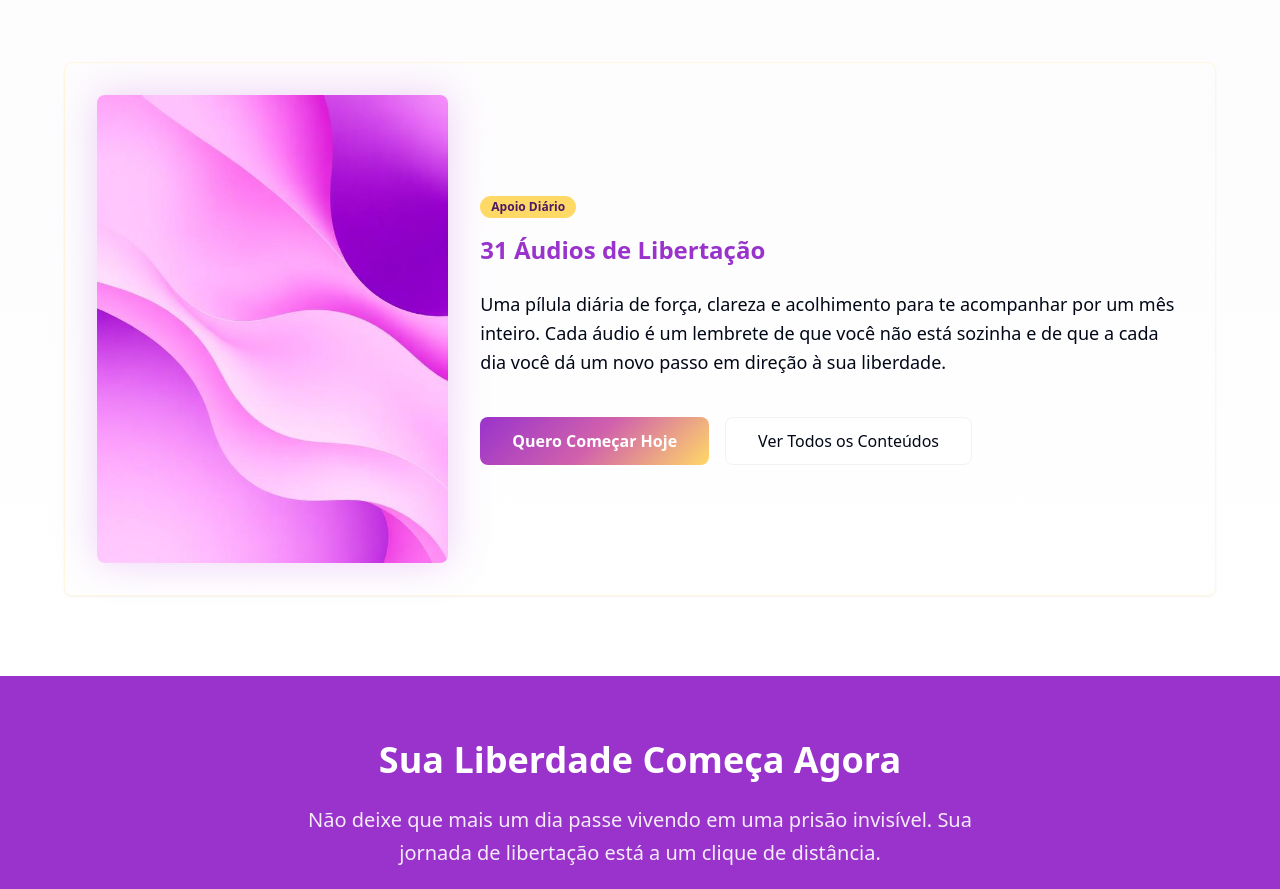
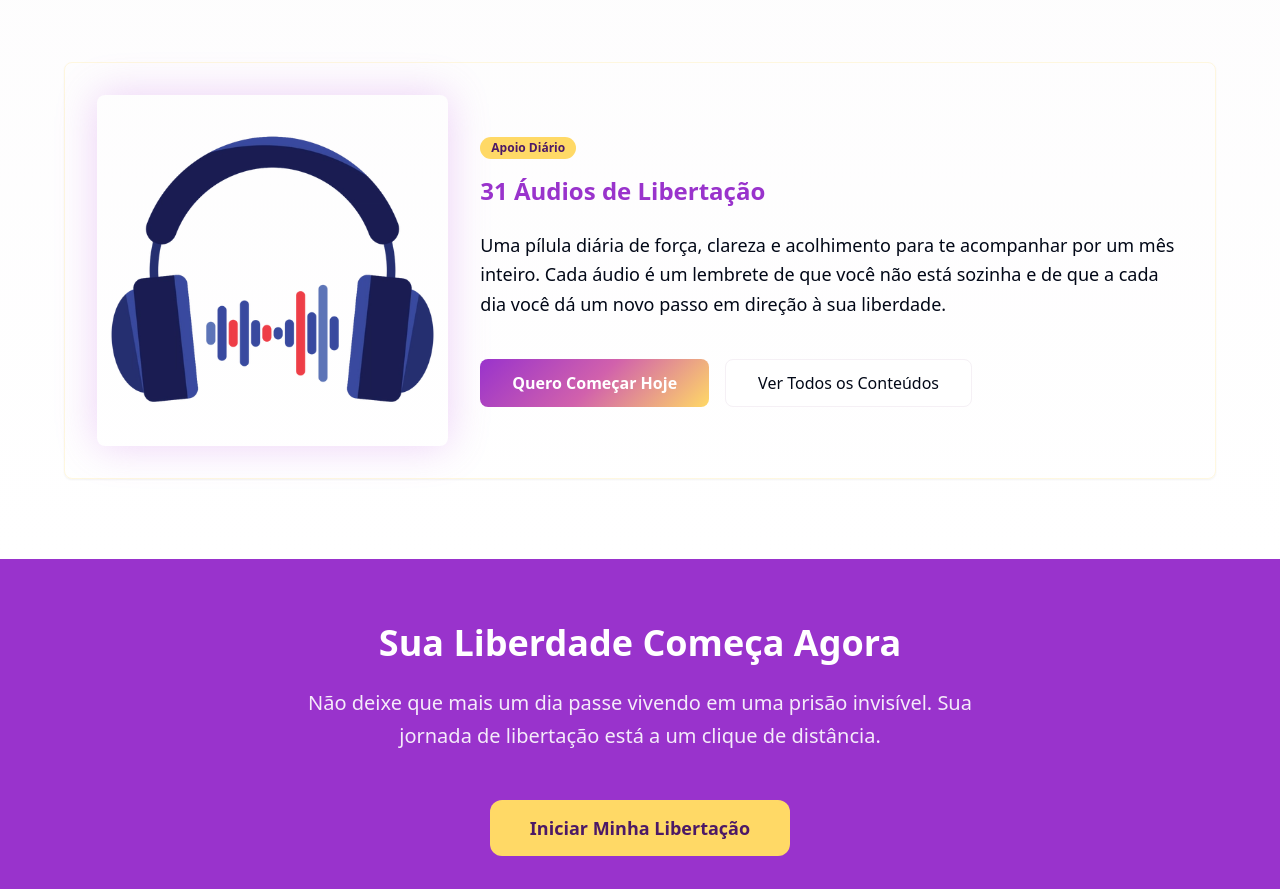
Before and after one commit to ViviPepper/liberta-seu-ser, a React (Vite) app: page / in a window 1280 px wide. Shown: the part 6858-7747 px from the top of the page. Built offline with nearby package versions, Linux system fonts and the light colour scheme.

Commit message:
Add image to daily audios
Included the provided image in the daily audios section.

```diff
--- a/src/components/PackContents.tsx
+++ b/src/components/PackContents.tsx
@@ -201,7 +201,7 @@ export default function PackContents() {
             <CardContent className="flex flex-col lg:flex-row items-center gap-8 p-8">
               <div className="lg:w-1/3">
                 <img
-                  src={bookMockup2}
+                  src="/lovable-uploads/89b229e2-74d2-45e8-9375-516cb3834031.png"
                   alt="Áudios de Libertação"
                   className="w-full max-w-sm mx-auto rounded-lg shadow-glow"
                 />
```
Also changed, not shown: public/lovable-uploads/89b229e2-74d2-45e8-9375-516cb3834031.png (added).
